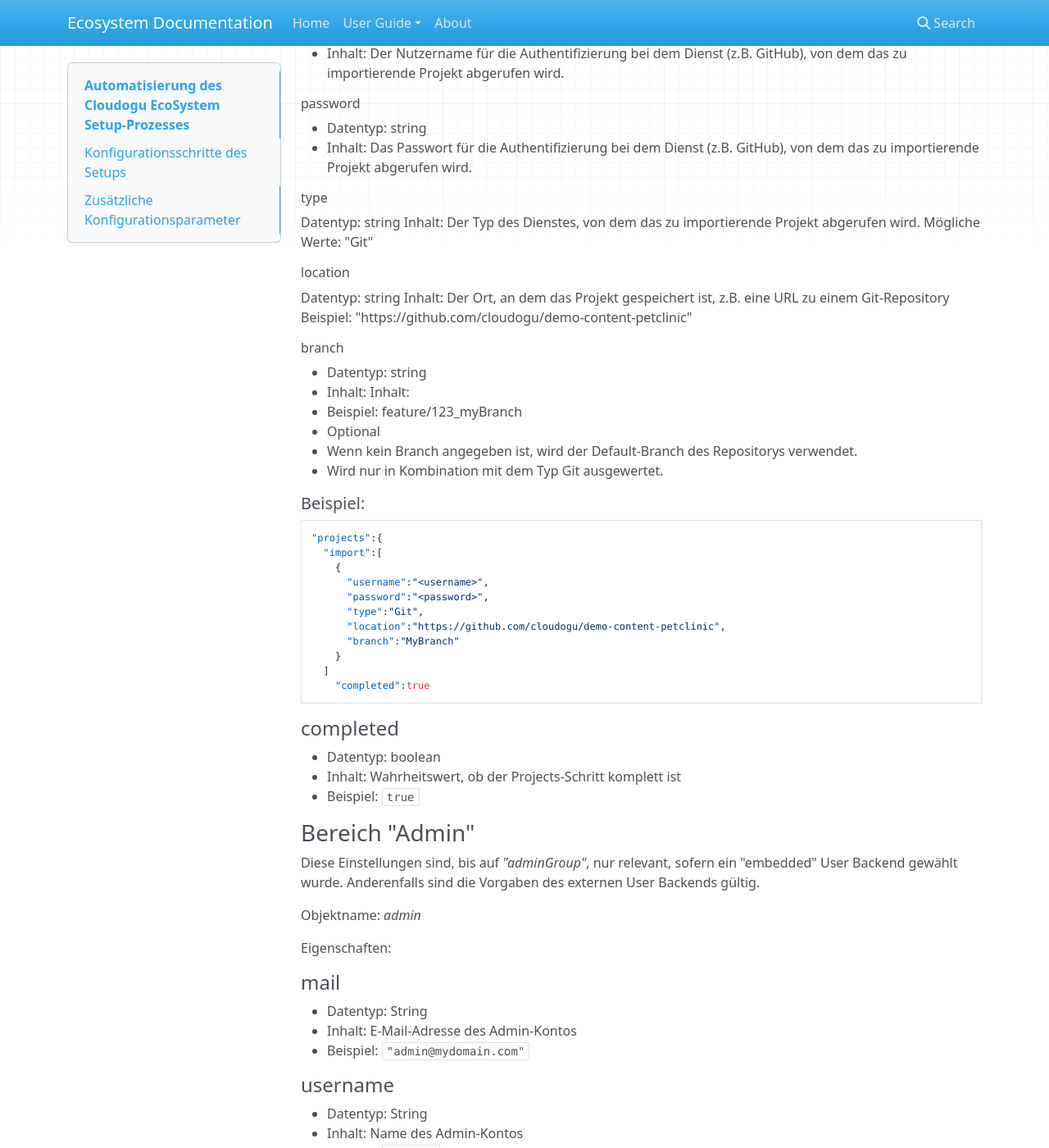
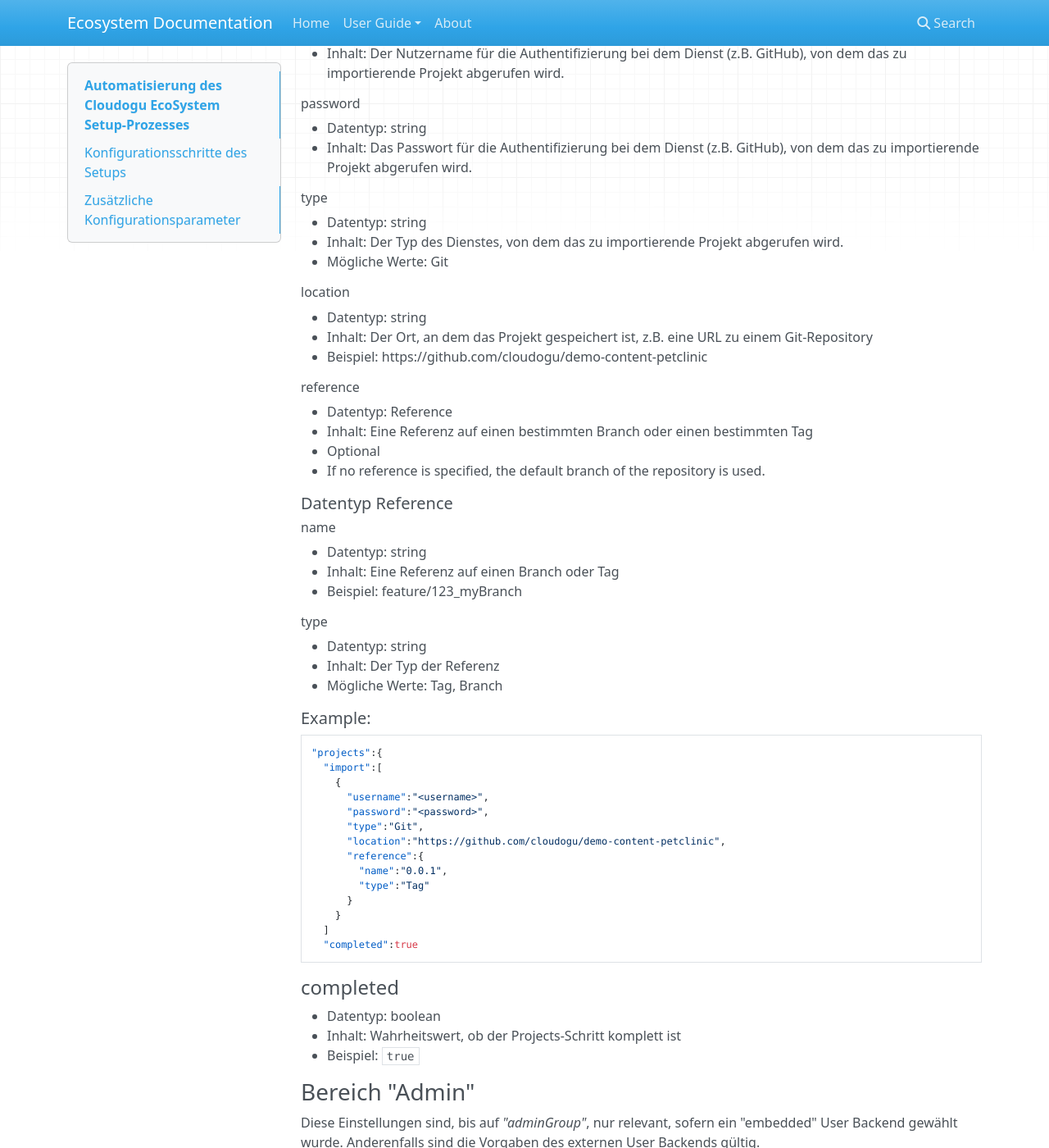
Before and after one commit to cloudogu/ecosystem, an MkDocs documentation site: the page built from docs/docs/user-guide/setup-json_de.md, in a window 1280 px wide and 1400 px high, scrolled down 8028 px. Shown: the whole window at 82% size. Built offline with MkDocs 1.6.1, drawn with Linux system fonts in a browser that asks for light colours; nearby versions of some CDN libraries; old or Windows-style settings are respelled for this version of MkDocs.

Commit message:
Adapt documentation to changed structure. #425

`````diff
--- a/docs/docs/user-guide/setup-json_de.md
+++ b/docs/docs/user-guide/setup-json_de.md
@@ -315,24 +315,33 @@ Eigenschaften:
 * Inhalt: Das Passwort für die Authentifizierung bei dem Dienst (z.B. GitHub), von dem das zu importierende Projekt abgerufen wird.
 
 ###### type
-Datentyp: string
-Inhalt: Der Typ des Dienstes, von dem das zu importierende Projekt abgerufen wird.
-Mögliche Werte: "Git"
+* Datentyp: string
+* Inhalt: Der Typ des Dienstes, von dem das zu importierende Projekt abgerufen wird.
+* Mögliche Werte: Git
 
 ###### location
-Datentyp: string
-Inhalt: Der Ort, an dem das Projekt gespeichert ist, z.B. eine URL zu einem Git-Repository
-Beispiel: "https://github.com/cloudogu/demo-content-petclinic"
+* Datentyp: string
+* Inhalt: Der Ort, an dem das Projekt gespeichert ist, z.B. eine URL zu einem Git-Repository
+* Beispiel: https://github.com/cloudogu/demo-content-petclinic
 
-###### branch
+###### reference
+* Datentyp: Reference
+* Inhalt: Eine Referenz auf einen bestimmten Branch oder einen bestimmten Tag
+* Optional
+* If no reference is specified, the default branch of the repository is used.
+
+##### Datentyp Reference
+###### name
 * Datentyp: string
-* Inhalt: Inhalt:
+* Inhalt: Eine Referenz auf einen Branch oder Tag
 * Beispiel: feature/123_myBranch
-* Optional
-* Wenn kein Branch angegeben ist, wird der Default-Branch des Repositorys verwendet.
-* Wird nur in Kombination mit dem Typ Git ausgewertet.
 
-##### Beispiel:
+###### type
+* Datentyp: string
+* Inhalt: Der Typ der Referenz
+* Mögliche Werte: Tag, Branch
+
+##### Example:
 ````
 "projects":{
   "import":[
@@ -341,12 +350,14 @@ Beispiel: "https://github.com/cloudogu/demo-content-petclinic"
       "password":"<password>",
       "type":"Git",
       "location":"https://github.com/cloudogu/demo-content-petclinic",
-      "branch":"MyBranch"
+      "reference":{
+        "name":"0.0.1",
+        "type":"Tag"
+      }
     }
   ]
-    "completed":true
+  "completed":true
 ````
-
 
 #### completed
 * Datentyp: boolean
`````
Also changed, not shown: docs/docs/user-guide/setup-json.md (+28 -16 lines).
